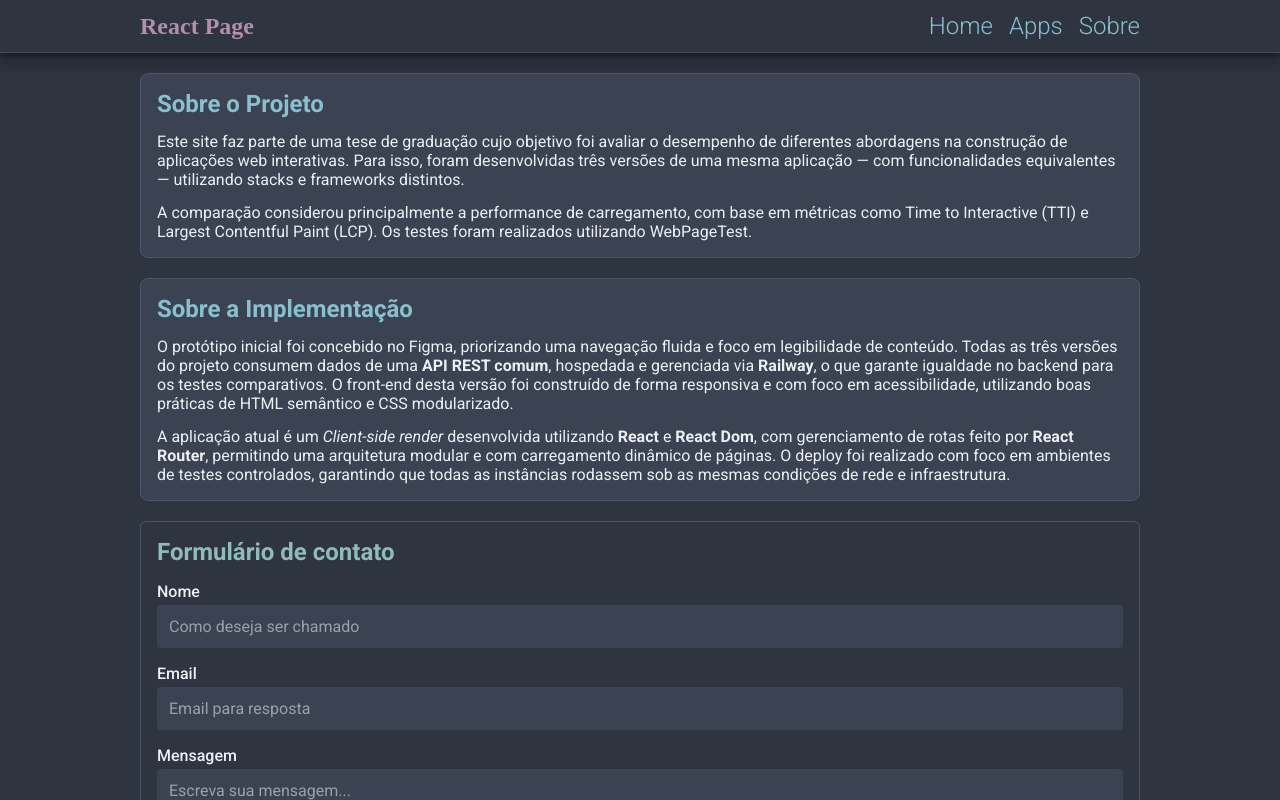
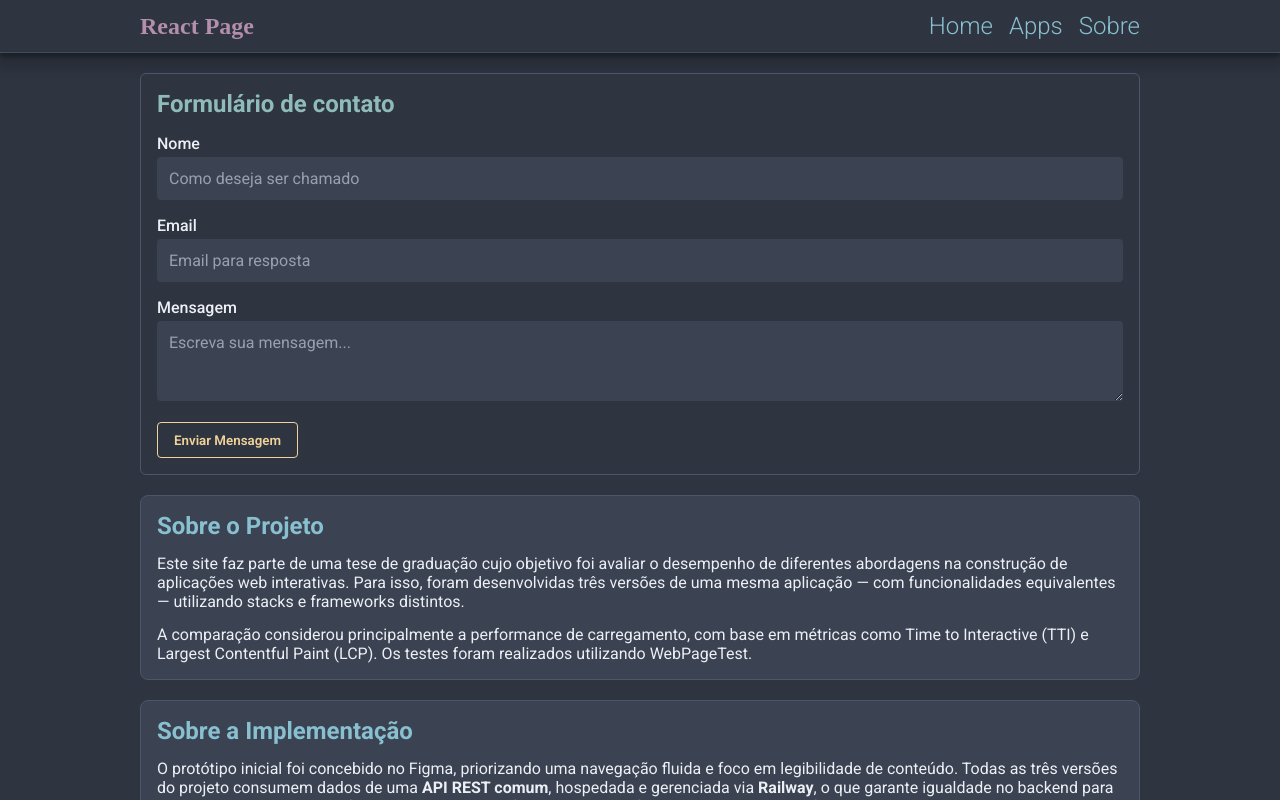
Before and after one commit to maiaatala/ma_blog_react, a React (Vite) app: page /about in a window 1280 px wide. Built offline with nearby package versions, Linux system fonts and the light colour scheme; no server answers.

Commit message:
style: change form places

```diff
--- a/src/pages/About.tsx
+++ b/src/pages/About.tsx
@@ -5,6 +5,7 @@ import "./About.css";
 export const About = () => {
   return (
     <DefaultPageLayout>
+      <ContactForm />
       <article className="about-article">
         <h2>Sobre o Projeto</h2>
         <p>
@@ -44,7 +45,6 @@ export const About = () => {
           condições de rede e infraestrutura.
         </p>
       </article>
-      <ContactForm />
     </DefaultPageLayout>
   );
 };
```
